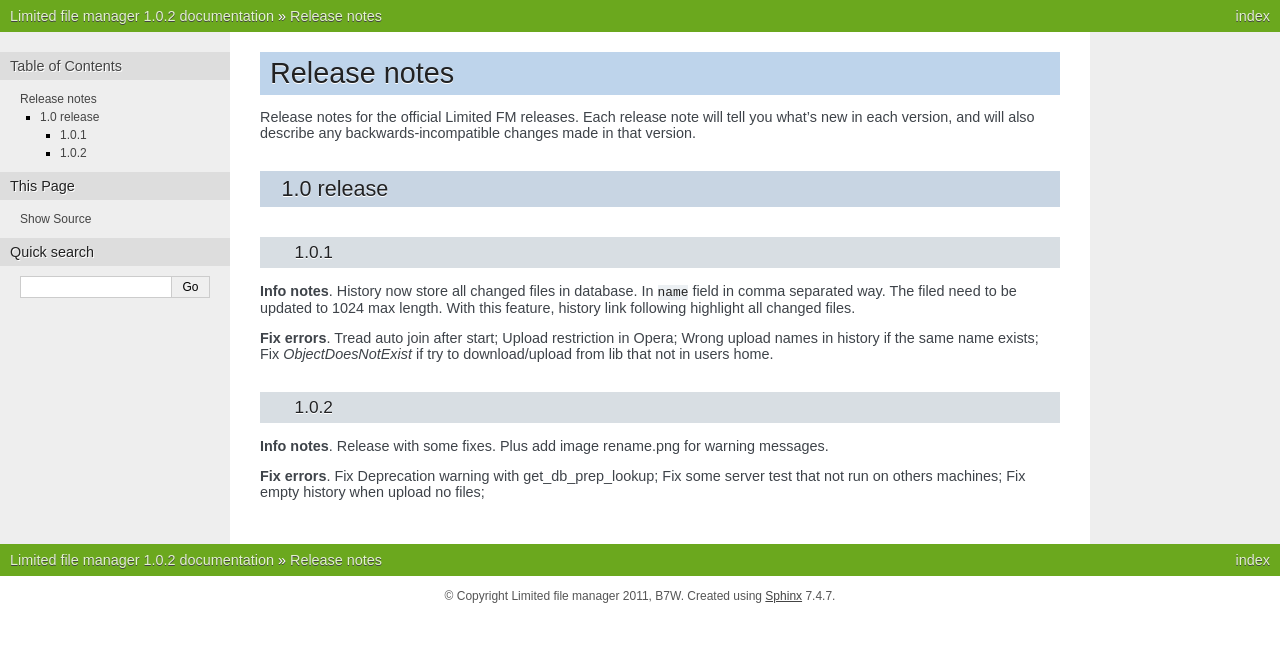
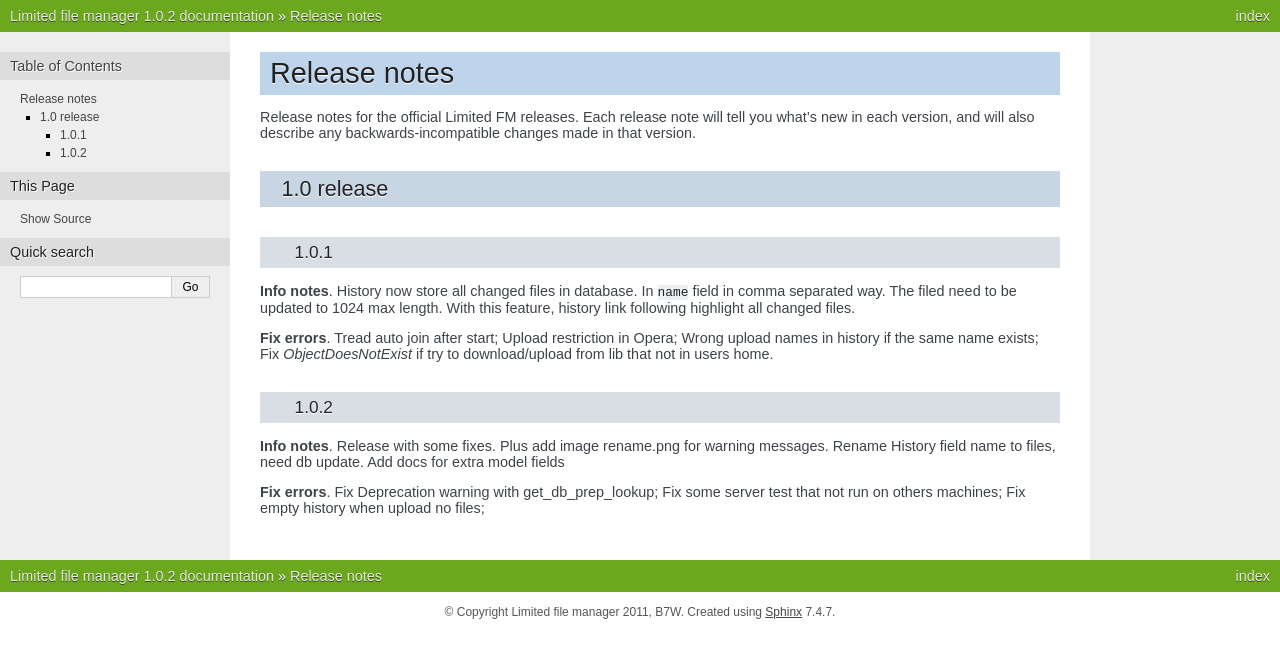
Before and after one commit to b7w/limited-fm, a Sphinx documentation site: the page built from docs/releases/notes.rst, in a window 1280 px wide. Shown: the top 658 px of the page. Built offline with Sphinx 7.4.7, drawn with Linux system fonts in a browser that asks for light colours.

Commit message:
Add relead notes

```diff
--- a/docs/ref/fields.rst
+++ b/docs/ref/fields.rst
@@ -11,7 +11,7 @@ Json tree field
 ====================================
 
 | Field :class:`limited.fields.JsonTreeField` is based on :class:`~django.db.models.TextField`.
-  It is a simple field to store in databases trees in json format.
+  It is a simple field to store tree in database in json format.
   In python implementation it is a :class:`limited.utils.TreeNode`.
   It is used to store file lib cache in :class:`limited.models.FileLib`.
   If field is None of empty string it return TreeNode with 'root' name and '' hash.
--- a/docs/releases/notes.rst
+++ b/docs/releases/notes.rst
@@ -34,6 +34,8 @@ Release notes
 ------------------------------------
 
 | **Info notes**. Release with some fixes. Plus add image rename.png for warning messages.
+  Rename History field name to files, need db update.
+  Add docs for extra model fields
 
 | **Fix errors**.
   Fix Deprecation warning with get_db_prep_lookup;
```
